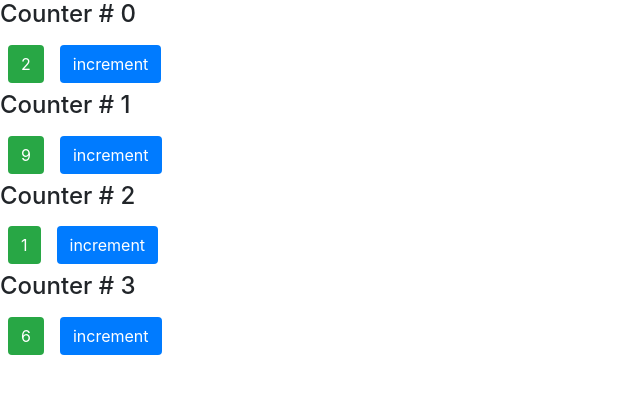
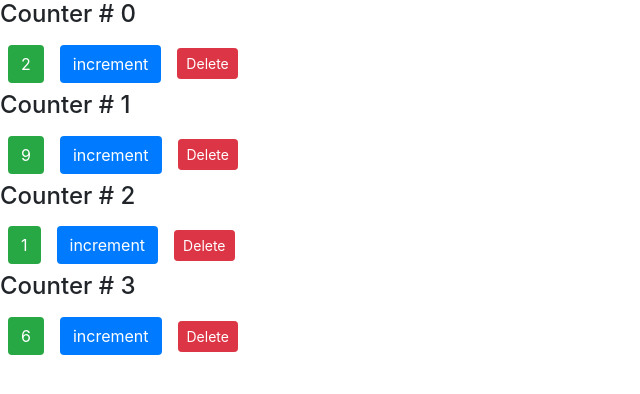
Before and after one commit to Amsvi/Reactjs, a React (Create React App) app in the folder count/: page / in a window 1280 px wide. Shown: the top 394 px of the page, without its empty margins (0-640 px from the left). Built offline with nearby package versions, Linux system fonts and the light colour scheme.

Commit message:
Rising adn handling event (Delete btn)

```diff
--- a/count/src/components/Counters.jsx
+++ b/count/src/components/Counters.jsx
@@ -10,11 +10,17 @@ class Counters extends Component {
       { id: 3, value: 6 },
     ],
   };
+  //consept of handeling Event for rising
+  handleDeleteEvent = () => {
+    console.log("deeleted ");
+    //------
+  };
   render() {
     return (
       <div>
         {this.state.Counters.map((counter) => (
           <Counter
+            onDeleteEvent={this.handleDeleteEvent}
             key={counter.id}
             value={counter.value}
             id={counter.id}
--- a/count/src/components/counter.jsx
+++ b/count/src/components/counter.jsx
@@ -5,8 +5,7 @@ class Counter extends Component {
     value: this.props.value,
   };
   // recieve argument to this function
-  handleIncrement = (product) => {
-    console.log(product);
+  handleIncrement = () => {
     this.setState({ value: this.state.value + 1 });
   };
   buttomRnd() {
@@ -17,13 +16,25 @@ class Counter extends Component {
   render() {
     return (
       <div>
+        {/* in this case we could use props simply as I changed
+        the code we get same result children is use for times
+         there are complex element to a child component such as
+         dialog bux in those case we use children */}
         <h4>Counter # {this.props.id}</h4>
         <button className={this.buttomRnd()}>{this.state.value}</button>
         <button
-          onClick={() => this.handleIncrement()}
+          onClick={this.handleIncrement}
           className="btn m-2 badge-primary"
         >
           increment
+        </button>
+        <button
+          //here counter componenet is raising an event
+          // its parent (counterS) component is handling that event
+          onClick={this.props.onDeleteEvent}
+          className="btn btn-danger btn-sm m-2"
+        >
+          Delete
         </button>
       </div>
     );
```
